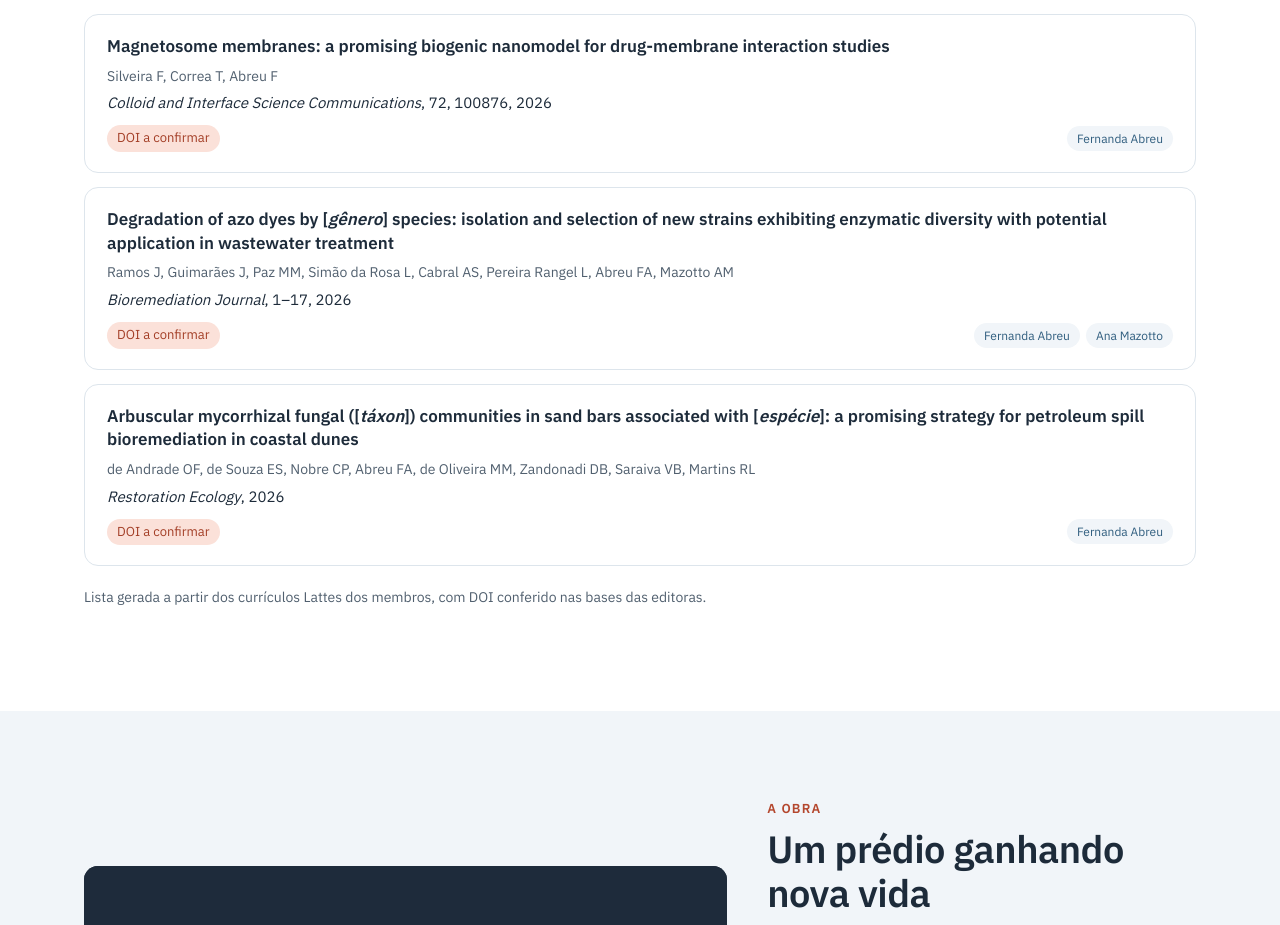
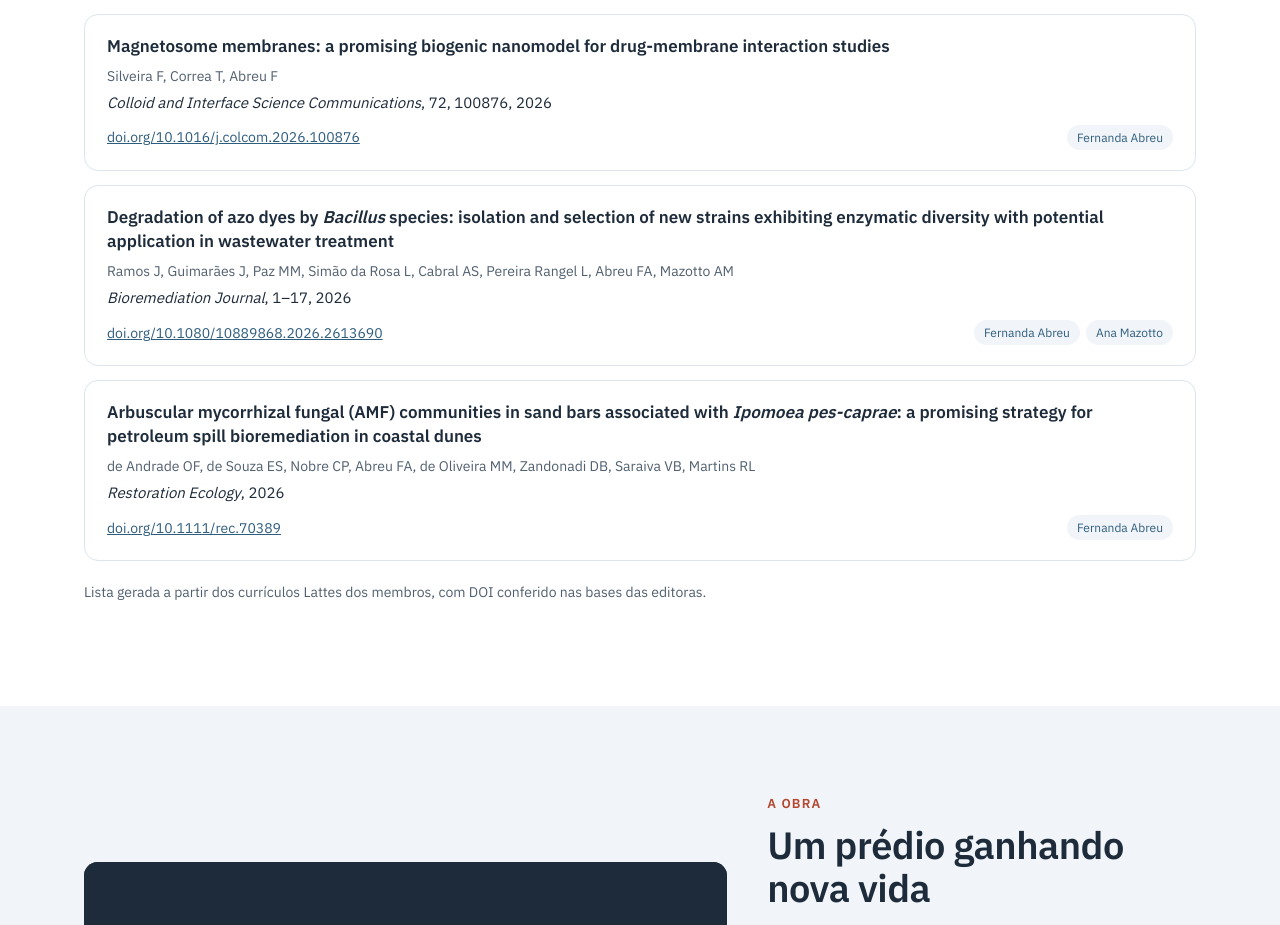
Before and after one commit to labfermufrj/labfermufrj.github.io, a plain HTML site: page index.html in a window 1280 px wide. Shown: the part 6123-7048 px from the top of the page. Drawn offline with Linux system fonts and the light colour scheme; grey boxes are pictures that could not be loaded.

Commit message:
Completa DOIs e títulos das publicações de 2026
Co-Authored-By: Claude Opus 5.5 <noreply@anthropic.com>
Claude-Session: https://claude.ai/code/session_01McKrF7pFMW6dmy2AvVFASA

```diff
--- a/index.html
+++ b/index.html
@@ -369,17 +369,17 @@ footer p{margin:6px 0;font-size:15px}
 <p class="title">Magnetosome membranes: a promising biogenic nanomodel for drug-membrane interaction studies</p>
 <p class="authors">Silveira F, Correa T, Abreu F</p>
 <p class="venue"><em>Colloid and Interface Science Communications</em>, 72, 100876, 2026</p>
-<div class="pubfoot"><span class="pending"><span class="pt">DOI a confirmar</span><span class="en">DOI to be confirmed</span></span><span class="tags"><span class="tag">Fernanda Abreu</span></span></div>
+<div class="pubfoot"><a class="doi" href="https://doi.org/10.1016/j.colcom.2026.100876" target="_blank" rel="noopener">doi.org/10.1016/j.colcom.2026.100876</a><span class="tags"><span class="tag">Fernanda Abreu</span></span></div>
 </li><li class="pub" data-members="Fernanda de Avila Abreu|Ana Maria Mazotto de Almeida">
-<p class="title">Degradation of azo dyes by [<i>gênero</i>] species: isolation and selection of new strains exhibiting enzymatic diversity with potential application in wastewater treatment</p>
+<p class="title">Degradation of azo dyes by <i>Bacillus</i> species: isolation and selection of new strains exhibiting enzymatic diversity with potential application in wastewater treatment</p>
 <p class="authors">Ramos J, Guimarães J, Paz MM, Simão da Rosa L, Cabral AS, Pereira Rangel L, Abreu FA, Mazotto AM</p>
 <p class="venue"><em>Bioremediation Journal</em>, 1–17, 2026</p>
-<div class="pubfoot"><span class="pending"><span class="pt">DOI a confirmar</span><span class="en">DOI to be confirmed</span></span><span class="tags"><span class="tag">Fernanda Abreu</span> <span class="tag">Ana Mazotto</span></span></div>
+<div class="pubfoot"><a class="doi" href="https://doi.org/10.1080/10889868.2026.2613690" target="_blank" rel="noopener">doi.org/10.1080/10889868.2026.2613690</a><span class="tags"><span class="tag">Fernanda Abreu</span> <span class="tag">Ana Mazotto</span></span></div>
 </li><li class="pub" data-members="Fernanda de Avila Abreu">
-<p class="title">Arbuscular mycorrhizal fungal ([<i>táxon</i>]) communities in sand bars associated with [<i>espécie</i>]: a promising strategy for petroleum spill bioremediation in coastal dunes</p>
+<p class="title">Arbuscular mycorrhizal fungal (AMF) communities in sand bars associated with <i>Ipomoea pes-caprae</i>: a promising strategy for petroleum spill bioremediation in coastal dunes</p>
 <p class="authors">de Andrade OF, de Souza ES, Nobre CP, Abreu FA, de Oliveira MM, Zandonadi DB, Saraiva VB, Martins RL</p>
 <p class="venue"><em>Restoration Ecology</em>, 2026</p>
-<div class="pubfoot"><span class="pending"><span class="pt">DOI a confirmar</span><span class="en">DOI to be confirmed</span></span><span class="tags"><span class="tag">Fernanda Abreu</span></span></div>
+<div class="pubfoot"><a class="doi" href="https://doi.org/10.1111/rec.70389" target="_blank" rel="noopener">doi.org/10.1111/rec.70389</a><span class="tags"><span class="tag">Fernanda Abreu</span></span></div>
 </li></ol>
 <p class="note"><span class="pt">Lista gerada a partir dos currículos Lattes dos membros, com DOI conferido nas bases das editoras.</span><span class="en">List built from the team's Lattes CVs, with DOIs checked against publisher records.</span></p>
 </div>
```
